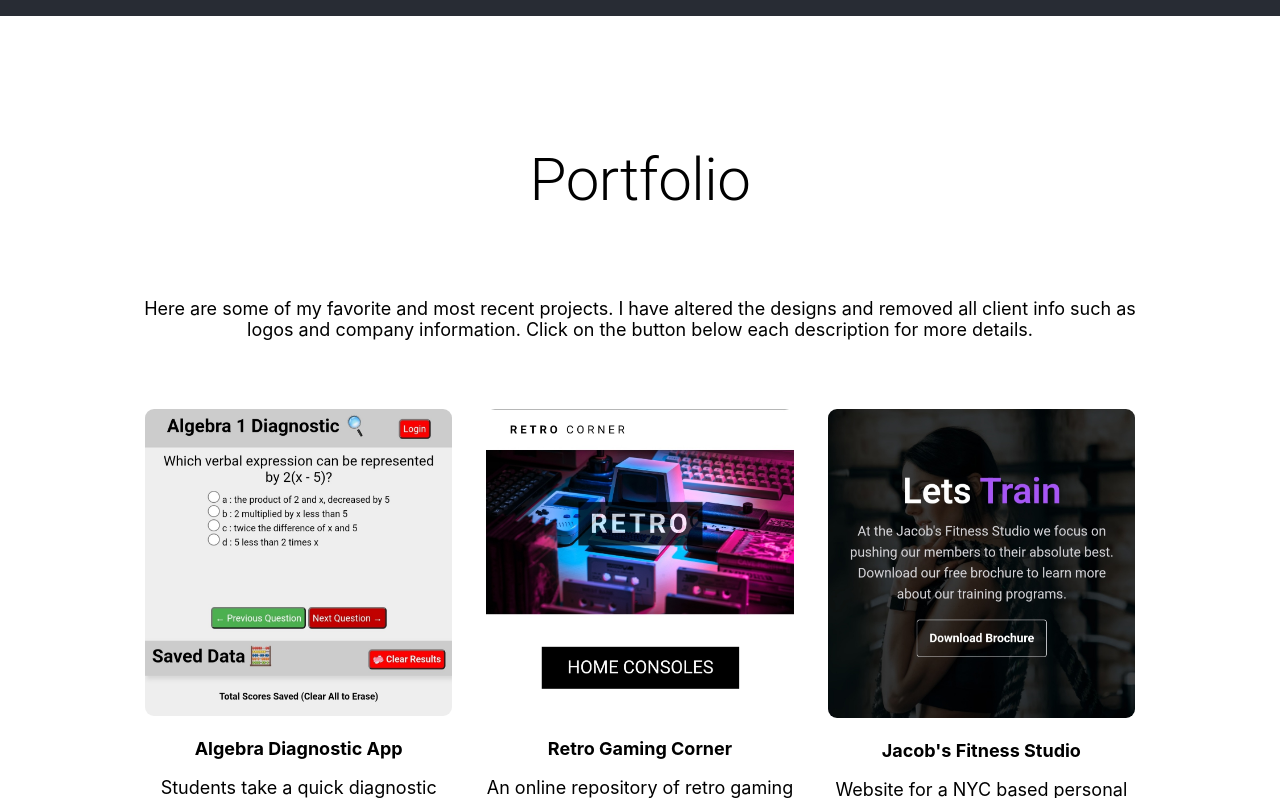
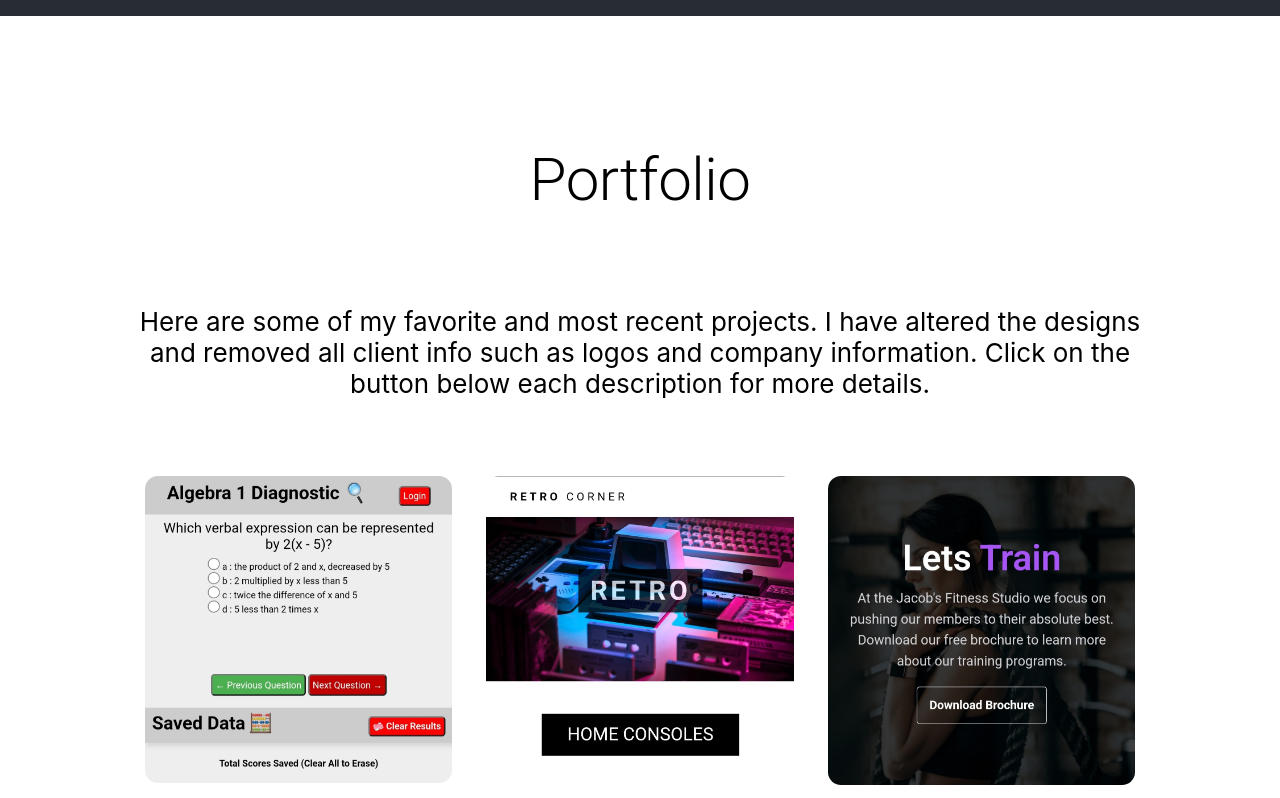
Before and after one commit to Perez-Thomas/thomas-perez-port, a React (Create React App) app: page / in a window 1280 px wide. Shown: the part 1675-2473 px from the top of the page. Built offline with nearby package versions, Linux system fonts and the light colour scheme.

Commit message:
Update App.css

```diff
--- a/src/App.css
+++ b/src/App.css
@@ -63,7 +63,7 @@ input {
   border-radius: 0.5em;
 
   transition: transform 0.7s;
-  transform: scale(1.25);
+  transform: scale(1.1);
   border-radius: 0.53em;
 }
 
@@ -99,7 +99,7 @@ input {
 .tileContainer {
   margin-bottom: 10%;
   background-color: white;
-  font-size: large;
+  /* font-size: large; */
 }
 .portfolioTitle {
   padding-top: 10%;
```
